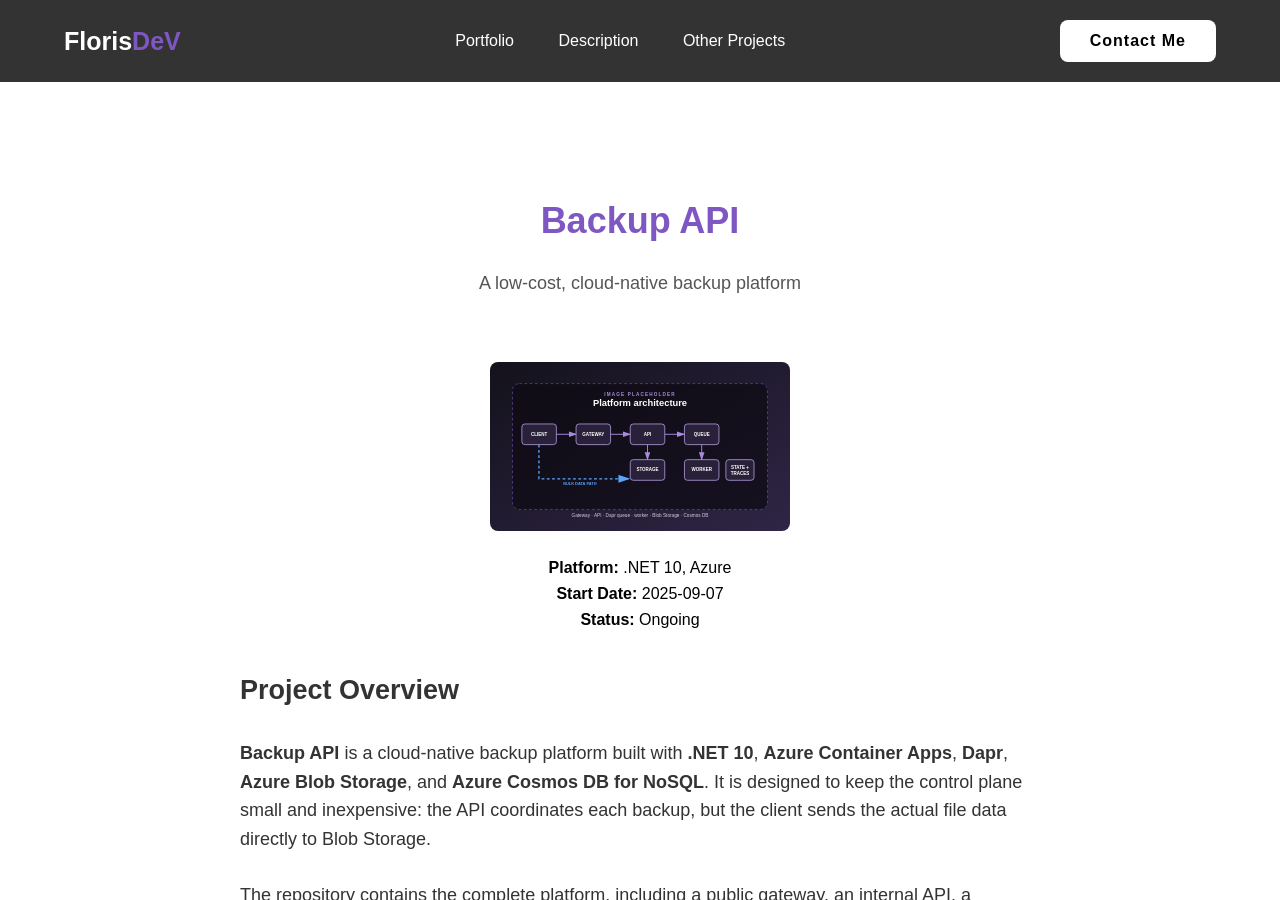
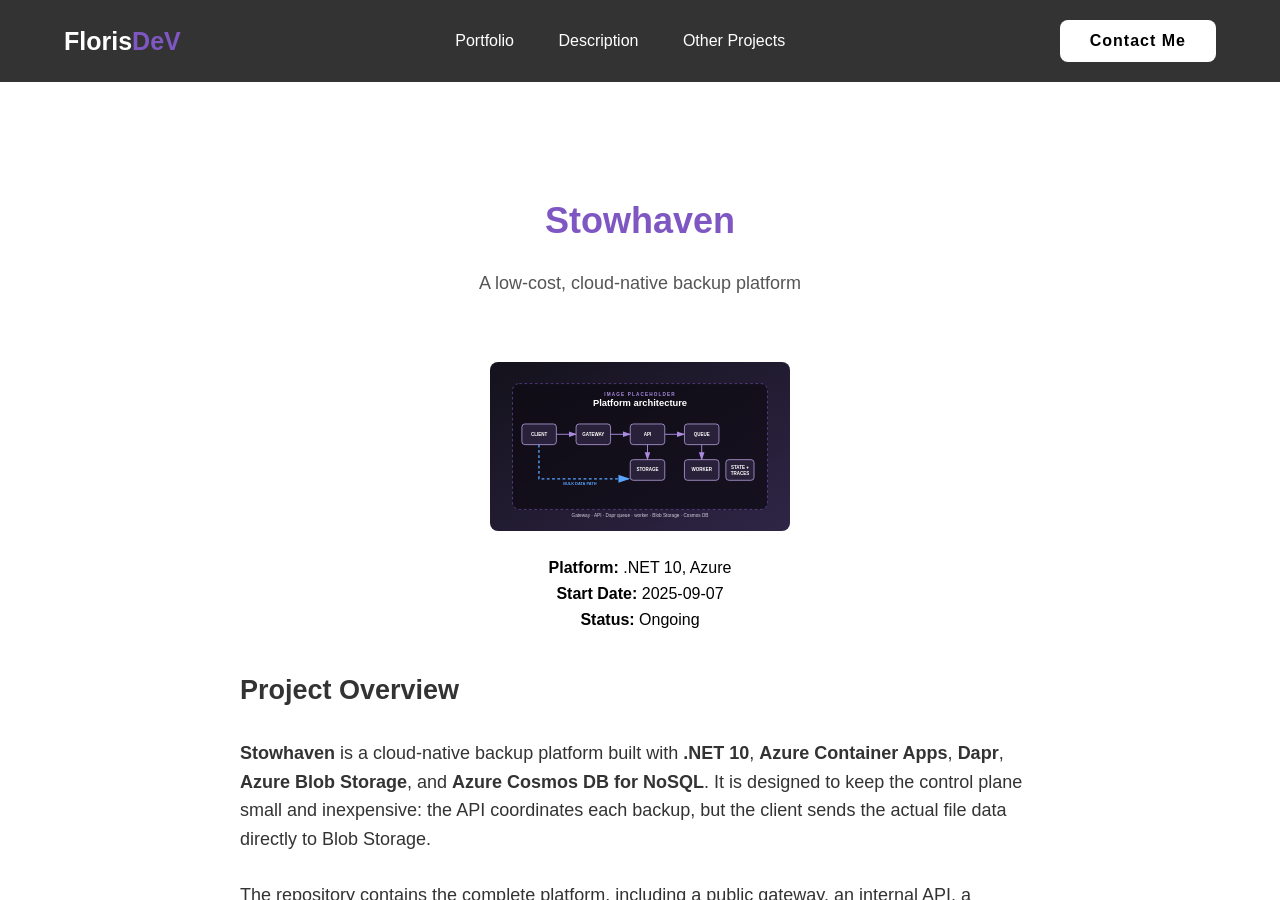
Before and after one commit to FlorisDeVries/FlorisDeVries.github.io, a Jekyll site: the page built from _projects/stowhaven.md, in a window 1280 px wide and 900 px high. Built offline with Jekyll 4.4.1, drawn with Linux system fonts in a browser that asks for light colours.

Commit message:
Stowhaven

```diff
--- a/_projects/backupApi.md
+++ b/_projects/stowhaven.md
@@ -1,10 +1,10 @@
 ---
 layout: project
-id: backup_api
-title: Backup API
+id: stowhaven
+title: Stowhaven
 summary: A low-cost, cloud-native backup platform
 platform: .NET 10, Azure
-logo: assets/images/projects/BackupApi/ArchitecturePlaceholder.svg
+logo: assets/images/projects/Stowhaven/ArchitecturePlaceholder.svg
 date: 2026-08-17
 start_date: 2025-09-07
 ongoing: true
@@ -12,12 +12,12 @@
 
 ## Project Overview
 
-**Backup API** is a cloud-native backup platform built with **.NET 10**, **Azure Container Apps**, **Dapr**, **Azure Blob Storage**, and **Azure Cosmos DB for NoSQL**. It is designed to keep the control plane small and inexpensive: the API coordinates each backup, but the client sends the actual file data directly to Blob Storage.
+**Stowhaven** is a cloud-native backup platform built with **.NET 10**, **Azure Container Apps**, **Dapr**, **Azure Blob Storage**, and **Azure Cosmos DB for NoSQL**. It is designed to keep the control plane small and inexpensive: the API coordinates each backup, but the client sends the actual file data directly to Blob Storage.
 
 The repository contains the complete platform, including a public gateway, an internal API, a background worker, a cross-platform backup client, shared libraries, infrastructure-as-code, and the CI/CD workflow used to deploy it.
 
 <div class="project-images">
-  <img src="/assets/images/projects/BackupApi/ArchitecturePlaceholder.svg" alt="Placeholder for the high-level Backup API architecture" class="project-image" />
+  <img src="/assets/images/projects/Stowhaven/ArchitecturePlaceholder.svg" alt="Placeholder for the high-level Stowhaven architecture" class="project-image" />
   <p><b>Suggested main image:</b> A high-level architecture overview showing the client, gateway, API, queue, worker, Blob Storage, Cosmos DB, and Application Insights. The direct upload path to Blob Storage should be visually distinct from the control flow.</p>
 </div>
 
```
Also changed, not shown: assets/images/projects/Stowhaven/ArchitecturePlaceholder.svg.
